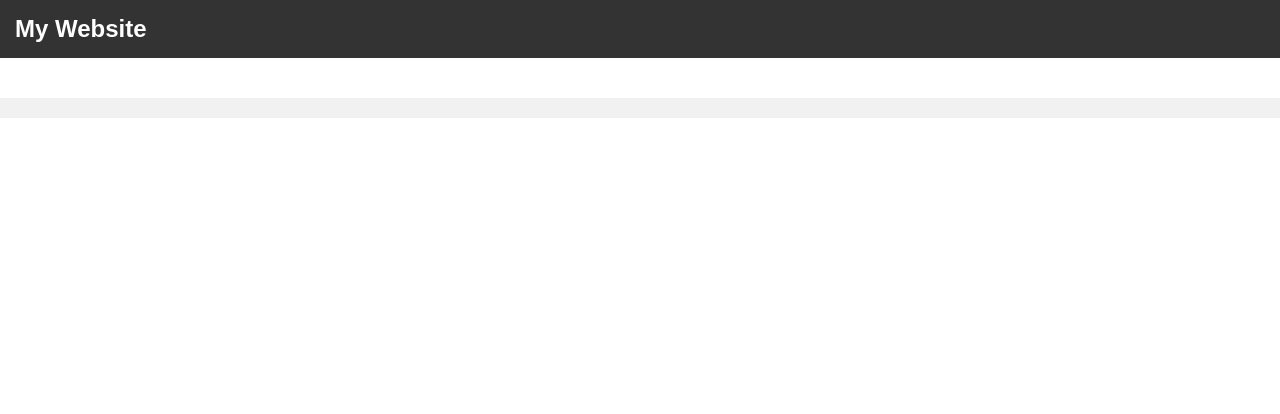
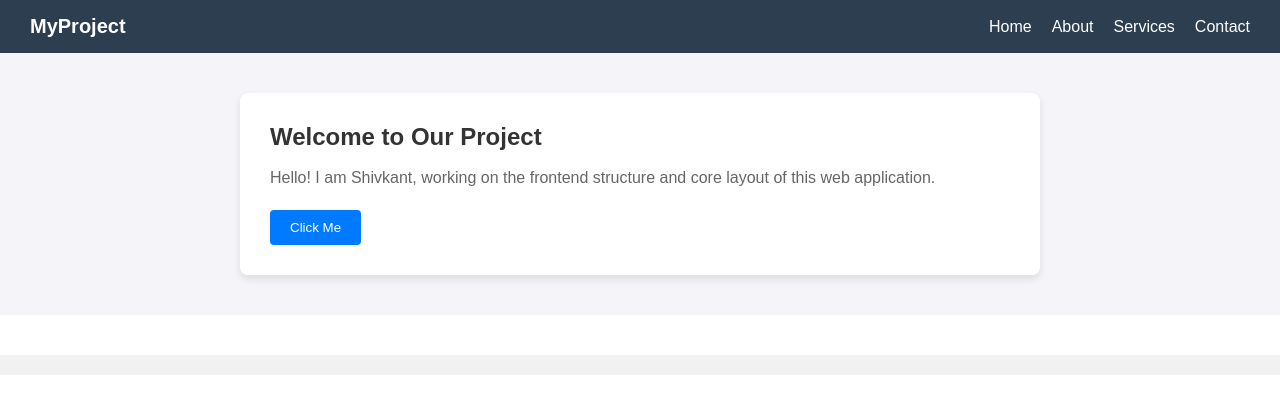
Before and after one commit to Shivkant-07/collaboration, a plain HTML site: page index.html in a window 1280 px wide. Drawn offline with Linux system fonts and the light colour scheme.

Commit message:
Added script.js functionality and completed Shivkant section

```diff
--- a/index.html
+++ b/index.html
@@ -1,22 +1,37 @@
 <!DOCTYPE html>
 <html lang="en">
+
 <head>
     <meta charset="UTF-8">
     <meta name="viewport" content="width=device-width, initial-scale=1.0">
     <title>Collaboration Project</title>
     <link rel="stylesheet" href="style.css">
 </head>
+
 <body>
 
     <!-- ==================== -->
     <!-- SHIVKANT KA SECTION (Header / Navbar) -->
     <!-- ==================== -->
-    <header>
-        <nav>
-            <h1>My Website</h1>
+
             <!-- Yahan Shivkant apna Navbar ka code likhega -->
-        </nav>
-    </header>
+            <nav class="navbar">
+                <div class="logo">MyProject</div>
+                <ul class="nav-links">
+                    <li><a href="#">Home</a></li>
+                    <li><a href="#">About</a></li>
+                    <li><a href="#">Services</a></li>
+                    <li><a href="#">Contact</a></li>
+                </ul>
+            </nav>
+
+    <section class="shivkant-section">
+            <div class="card">
+                <h2>Welcome to Our Project</h2>
+                <p>Hello! I am Shivkant, working on the frontend structure and core layout of this web application.</p>
+                <button class="btn">Click Me</button>
+            </div>
+        </section>
 
 
     <!-- ==================== -->
@@ -38,4 +53,5 @@
 
     <script src="script.js"></script>
 </body>
+
 </html>
--- a/script.js
+++ b/script.js
@@ -1,9 +1,17 @@
 // ====================
 // SHIVKANT KA JAVASCRIPT
 // ====================
-function shivkantFunction() {
-    console.log("Shivkant wala logic yahan aayega");
-}
+
+   document.addEventListener("DOMContentLoaded", function () {
+    const btn = document.querySelector(".btn");
+
+    if (btn) {
+        btn.addEventListener("click", function () {
+            alert("Button clicked successfully! Welcome to our collaboration project.");
+        });
+    }
+});
+
 
 
 // ====================
--- a/style.css
+++ b/style.css
@@ -1,26 +1,94 @@
 /* ==================== */
 /* GLOBAL STYLES (Dono me se koi bhi use kar sakta hai) */
 /* ==================== */
+
 * {
     margin: 0;
     padding: 0;
     box-sizing: border-box;
+    font-family: Arial, sans-serif;
 }
 
-body {
-    font-family: Arial, sans-serif;
-}
+
+
 
 
 /* ==================== */
 /* SHIVKANT KA CSS (Navbar & Header) */
 /* ==================== */
-header {
-    background-color: #333;
+
+
+.navbar {
+    background-color: #2c3e50;
+    padding: 15px 30px;
+    display: flex;
+    justify-content: space-between;
+    align-items: center;
     color: white;
-    padding: 15px;
 }
 
+.logo {
+    font-size: 20px;
+    font-weight: bold;
+}
+
+.nav-links {
+    list-style: none;
+    display: flex;
+    gap: 20px;
+    margin: 0;
+    padding: 0;
+}
+
+.nav-links a {
+    color: white;
+    text-decoration: none;
+    transition: color 0.3s;
+}
+
+.nav-links a:hover {
+    color: #3498db;
+}
+
+/* Main Section Styling */
+.shivkant-section {
+    padding: 40px 20px;
+    background-color: #f4f4f9;
+}
+
+.card {
+    max-width: 800px;
+    margin: auto;
+    background: white;
+    padding: 30px;
+    border-radius: 8px;
+    box-shadow: 0 4px 8px rgba(0,0,0,0.1);
+}
+
+.card h2 {
+    color: #333;
+    margin-bottom: 15px;
+}
+
+.card p {
+    color: #666;
+    margin-bottom: 20px;
+    line-height: 1.5;
+}
+
+.btn {
+    padding: 10px 20px;
+    background-color: #007bff;
+    color: white;
+    border: none;
+    border-radius: 4px;
+    cursor: pointer;
+    transition: background-color 0.3s;
+}
+
+.btn:hover {
+    background-color: #0056b3;
+}
 
 /* ==================== */
 /* DOST KA CSS (Main Content & Footer) */
```
